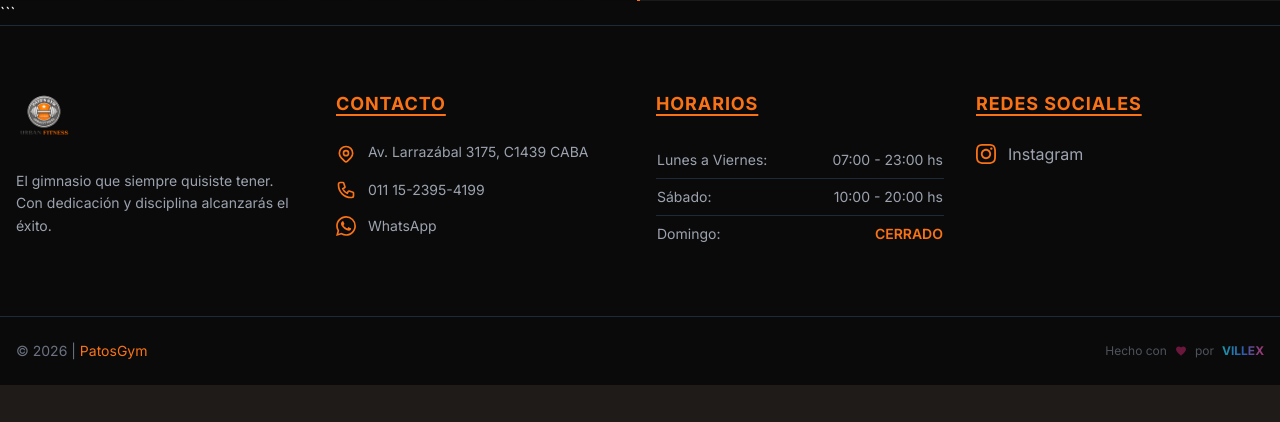
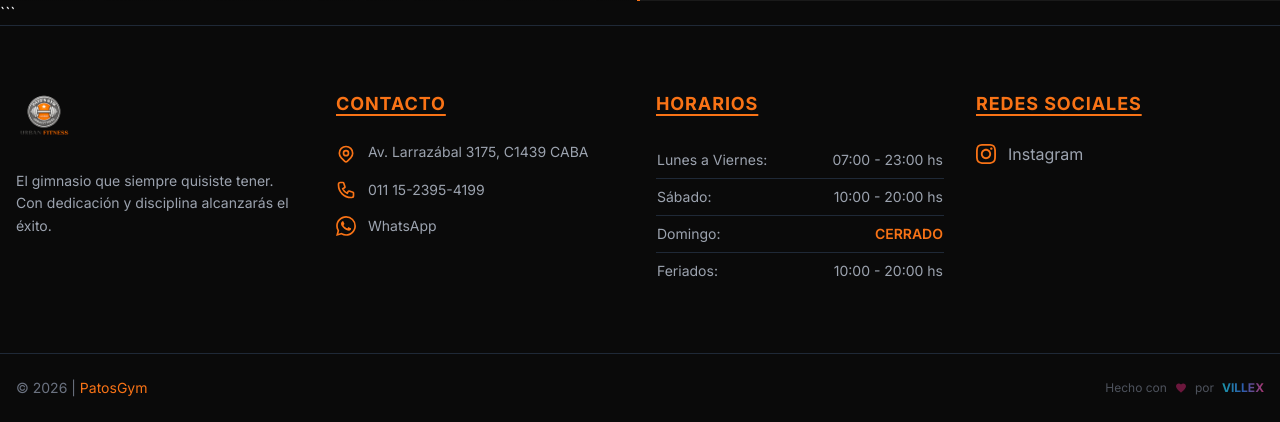
Before and after one commit to JuliV08/PatosGym, a Django app: page / in a window 1280 px wide. Shown: the part 5546-5968 px from the top of the page. Before the commit the page ends 5931 px from the top, so only its background shows below. Run offline with Django 4.2, Linux system fonts and the light colour scheme; data that the repository does not hold is empty; some libraries are stand-ins or nearby versions; grey boxes are pictures that could not be loaded.

Commit message:
feat: Agregar horario de feriados en footer (10:00 a 20:00 hs)

```diff
--- a/templates/landing/partials/footer.html
+++ b/templates/landing/partials/footer.html
@@ -43,9 +43,13 @@
                             <td class="py-2 text-gray-400">Sábado:</td>
                             <td class="text-right text-gray-400">10:00 - 20:00 hs</td>
                         </tr>
-                        <tr>
+                        <tr class="border-b border-gray-800">
                             <td class="py-2 text-gray-400">Domingo:</td>
                             <td class="text-right text-pg-orange font-semibold">CERRADO</td>
+                        </tr>
+                        <tr>
+                            <td class="py-2 text-gray-400">Feriados:</td>
+                            <td class="text-right text-gray-400">10:00 - 20:00 hs</td>
                         </tr>
                     </tbody>
                 </table>
```
